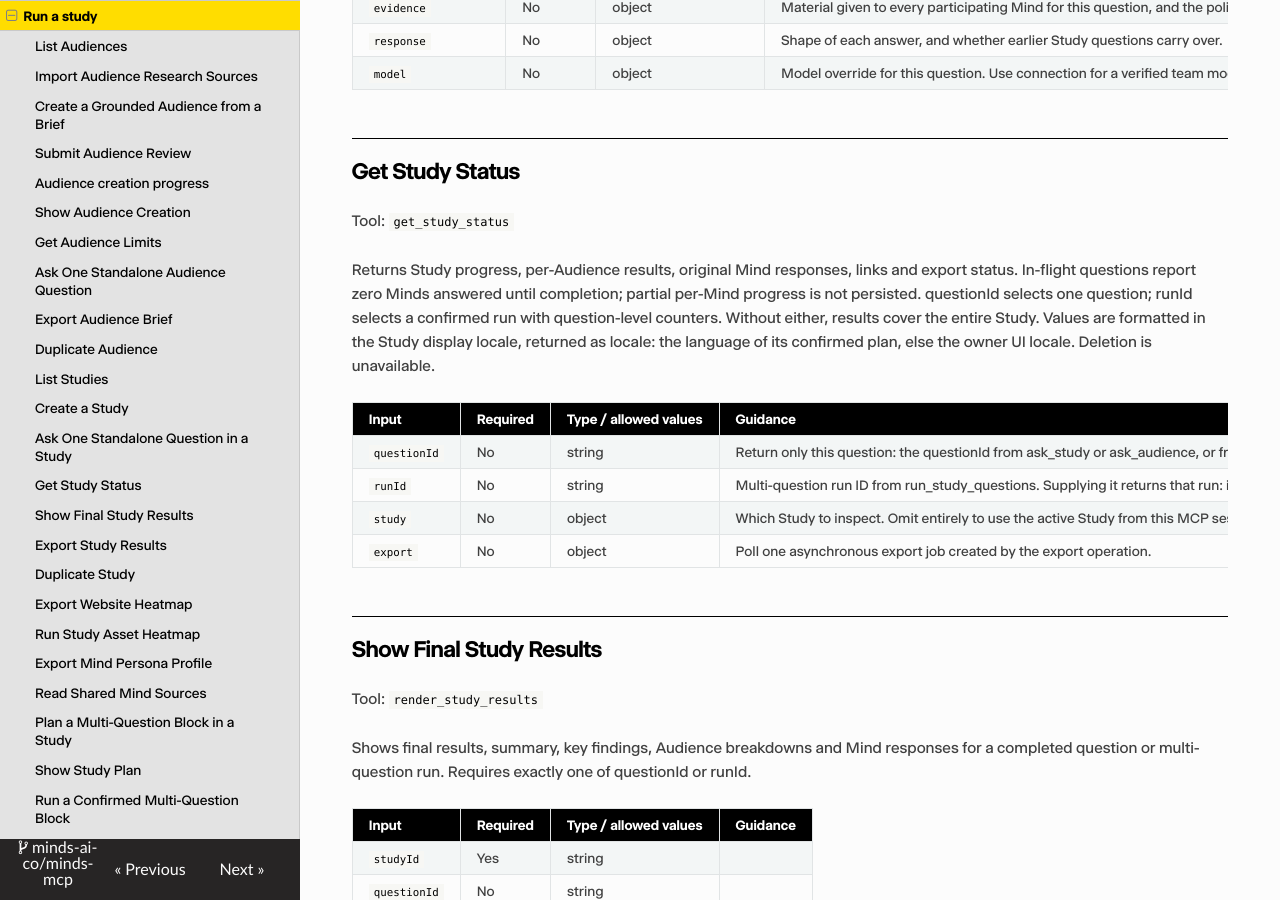
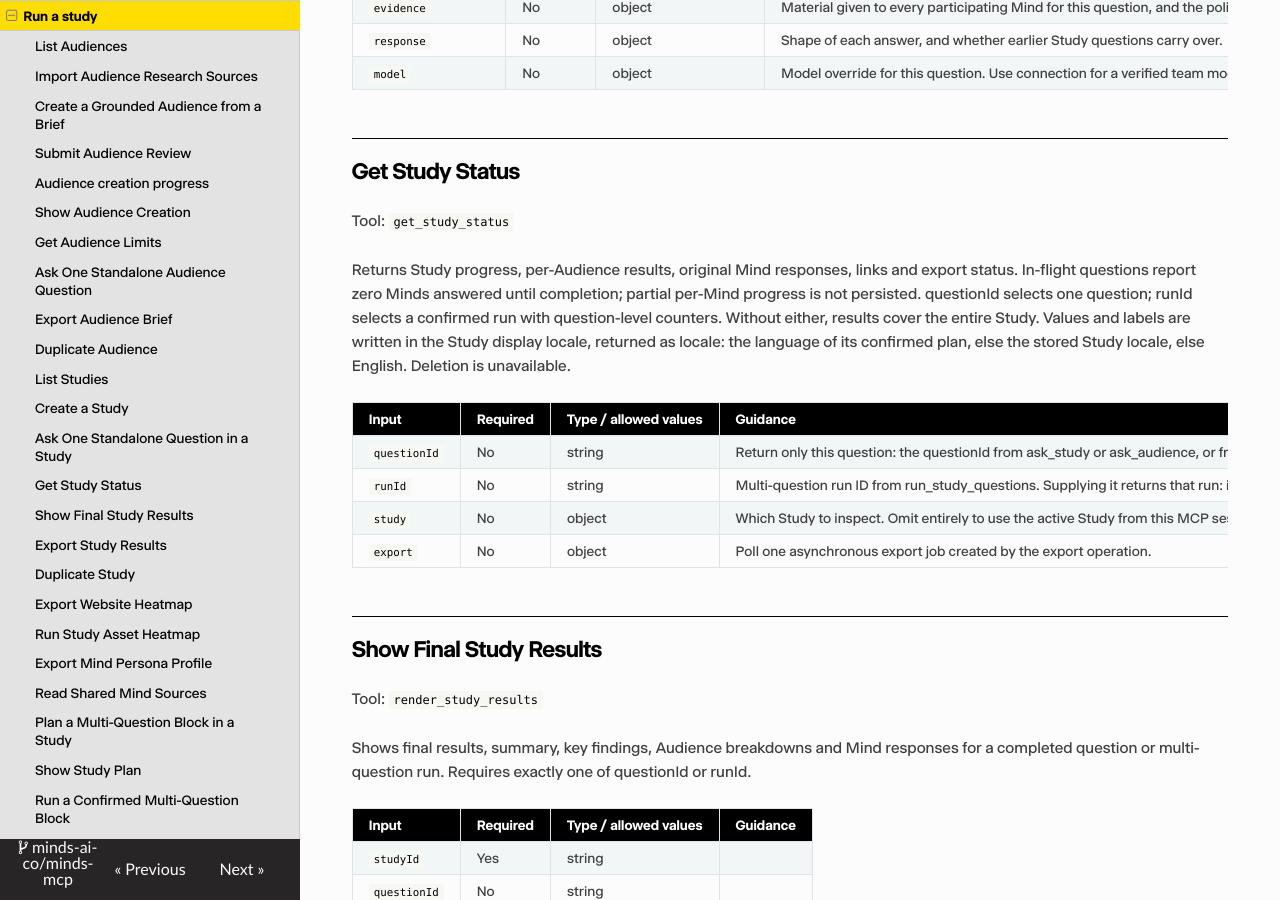
Before and after one commit to minds-ai-co/minds-mcp, an MkDocs documentation site: the page built from reference/workflow.md, in a window 1280 px wide and 900 px high, scrolled down 6870 px. Built offline with MkDocs 1.6.1, drawn with Linux system fonts in a browser that asks for light colours; nearby versions of some CDN libraries.

Commit message:
docs: sync MCP surface from production

```diff
--- a/reference/workflow.md
+++ b/reference/workflow.md
@@ -212,7 +212,7 @@ Attachments can be files shared in the conversation (uploaded or generated image
 
 Tool: `get_study_status`
 
-Returns Study progress, per-Audience results, original Mind responses, links and export status. In-flight questions report zero Minds answered until completion; partial per-Mind progress is not persisted. questionId selects one question; runId selects a confirmed run with question-level counters. Without either, results cover the entire Study. Values are formatted in the Study display locale, returned as locale: the language of its confirmed plan, else the owner UI locale. Deletion is unavailable.
+Returns Study progress, per-Audience results, original Mind responses, links and export status. In-flight questions report zero Minds answered until completion; partial per-Mind progress is not persisted. questionId selects one question; runId selects a confirmed run with question-level counters. Without either, results cover the entire Study. Values and labels are written in the Study display locale, returned as locale: the language of its confirmed plan, else the stored Study locale, else English. Deletion is unavailable.
 
 | Input | Required | Type / allowed values | Guidance |
 | --- | --- | --- | --- |
```
Also changed, not shown: 1 other file.
